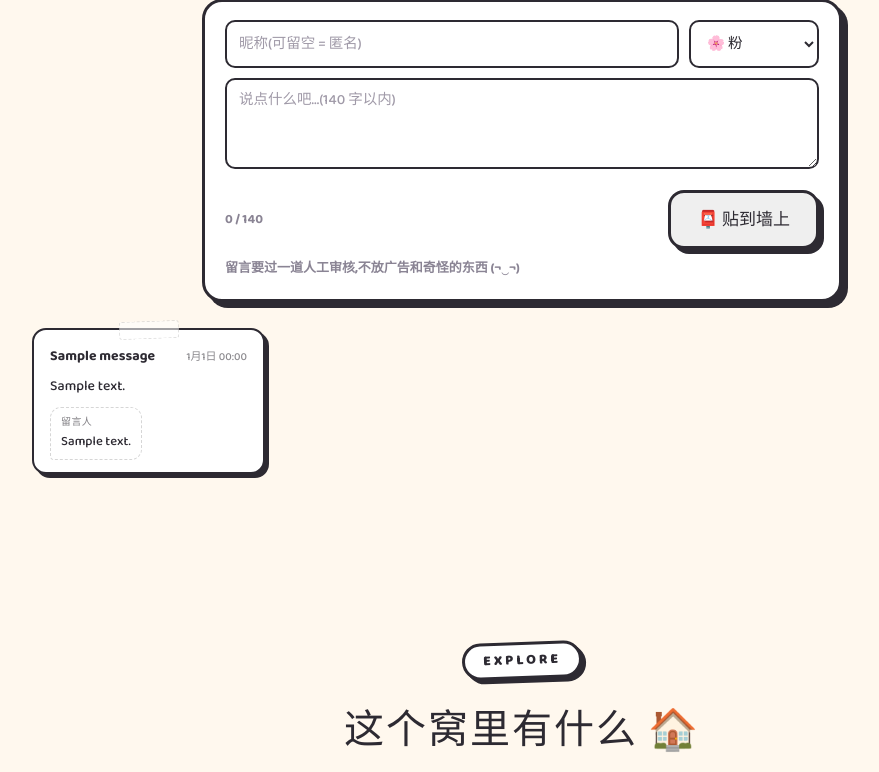
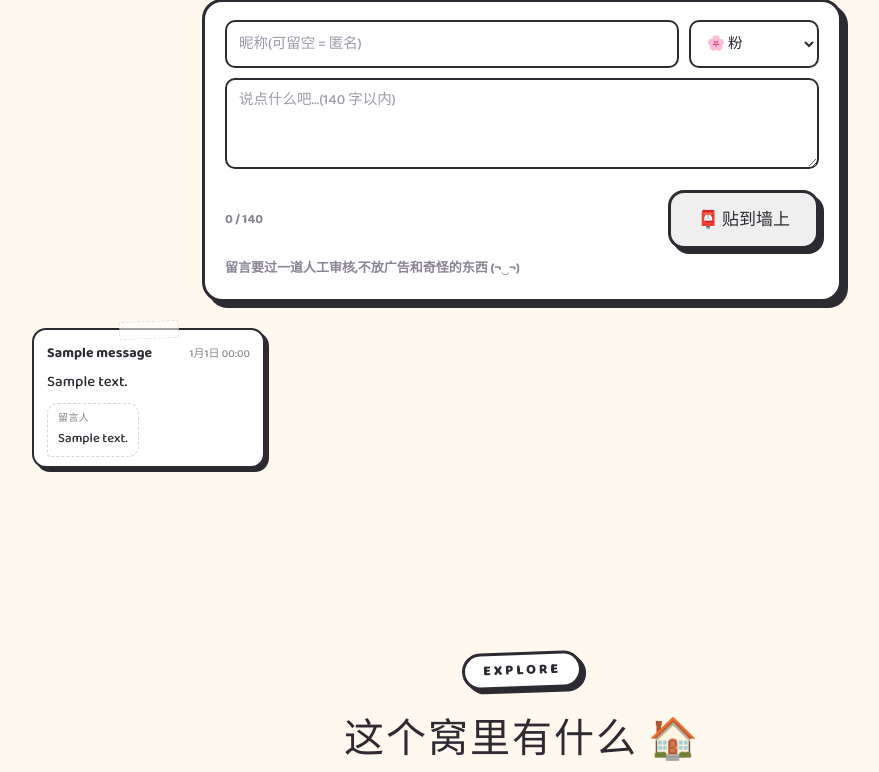
Before and after one commit to sheephearttidy/mysite, a Flask app: page / in a window 1280 px wide. Shown: the part 1270-2042 px from the top of the page, without its empty margins (118-997 px from the left). Run offline with Flask 3, Linux system fonts and the light colour scheme; data comes from the database, SQL or seed files in the repository; tables that the repository leaves empty hold one stand-in row (values such as "Sample post"); some web fonts are replaced.

Commit message:
v2.7.2 便签墙自适应尺寸:多列瀑布流,便签按内容撑高

```diff
--- a/css/widgets.css
+++ b/css/widgets.css
@@ -141,18 +141,31 @@ select.sf-input { cursor: pointer; }
 #msgTip.warn { color: #e05656; }
 
 /* ---- 便签墙 ---- */
+/* v2.7.2:改多列瀑布流。原来用 grid,同一行最高的便签会把同排都拉成一样高,
+   一句「喵」也占一大块空白;现在每张便签只按自己的内容撑高,短的自然小。 */
 .msgwall-grid {
-  display: grid; grid-template-columns: repeat(auto-fill, minmax(220px, 1fr));
-  gap: 16px; max-width: 980px; margin: 0 auto;
+  columns: 220px;
+  column-gap: 16px;
+  max-width: 980px; margin: 0 auto;
 }
 .msg-note {
   --rot: 0deg;
+  display: inline-block;      /* 多列布局里不会跨列断开 */
+  width: 100%;
+  margin: 0 0 16px;
+  vertical-align: top;
+  break-inside: avoid;
+  -webkit-column-break-inside: avoid;
   background: #fff; border-radius: 14px; padding: 14px 16px 12px;
   border: 2px solid var(--shadow); box-shadow: 4px 4px 0 var(--shadow);
   transform: rotate(var(--rot));
   transition: transform .18s ease, box-shadow .18s ease;
   position: relative;
 }
+/* 内容长短影响便签的松紧:短句更紧凑、长文稍收字号 */
+.msg-note.msg-short { padding: 11px 13px 9px; }
+.msg-note.msg-short .msg-body-text { font-size: 15px; margin-top: 4px; }
+.msg-note.msg-long .msg-body-text { font-size: 13.5px; }
 .msg-note:hover { transform: rotate(0deg) translateY(-3px); box-shadow: 6px 7px 0 var(--shadow); }
 .msg-note::before {           /* 顶部胶带 */
   content: ''; position: absolute; top: -9px; left: 50%;
--- a/js/interact.js
+++ b/js/interact.js
@@ -179,6 +179,11 @@
         var card = document.createElement('div');
         // v2.0.2 修复:此前 i=0 时 classList.add('') 抛异常导致整墙渲染崩溃
         card.className = 'msg-note msg-' + (m.color || 'pink');
+        // v2.7.2:按内容量决定便签松紧,短句紧凑、长文略收字号
+        var total = (m.body || '').length;
+        (m.threads || []).forEach(function (t) { total += (t.body || '').length; });
+        if (total <= 24) card.classList.add('msg-short');
+        else if (total >= 120) card.classList.add('msg-long');
         if (i < 3) card.classList.add('reveal');
         if (i === 1) card.classList.add('d1');
         if (i === 2) card.classList.add('d2');
--- a/templates/front/base.html
+++ b/templates/front/base.html
@@ -28,7 +28,7 @@
 <link href="https://fonts.googleapis.com/css2?family=ZCOOL+KuaiLe&family=Baloo+2:wght@500;700;800&display=swap" rel="stylesheet" />
 <link rel="stylesheet" href="/css/base.css?v=9c1a3c75" />
 <link rel="stylesheet" href="/css/home.css?v=4db91ab2" />
-<link rel="stylesheet" href="/css/widgets.css?v=db75b40b" />
+<link rel="stylesheet" href="/css/widgets.css?v=33681737" />
 <link rel="stylesheet" href="/css/dark.css?v=8e37ff2c" />
 <link rel="stylesheet" href="/css/holidays.css?v=f8ce91f5" />
 <link rel="stylesheet" href="/css/responsive.css?v=33168979" />
@@ -50,7 +50,7 @@
 <script src="/js/site-extra.js?v=2a9678a9"></script>
 {% block page_scripts %}{% endblock %}
 <script src="/js/main.js?v=f0c10c6b"></script>
-<script src="/js/interact.js?v=48cc7c0b"></script>
+<script src="/js/interact.js?v=ff829071"></script>
 <script src="/js/holiday-fx.js?v=8d1010f5"></script>
 <script nonce="{{ csp_nonce }}">
 if('serviceWorker' in navigator){window.addEventListener('load',function(){navigator.serviceWorker.register('/sw.js').catch(function(){});});}
```
Also changed, not shown: README.md.
